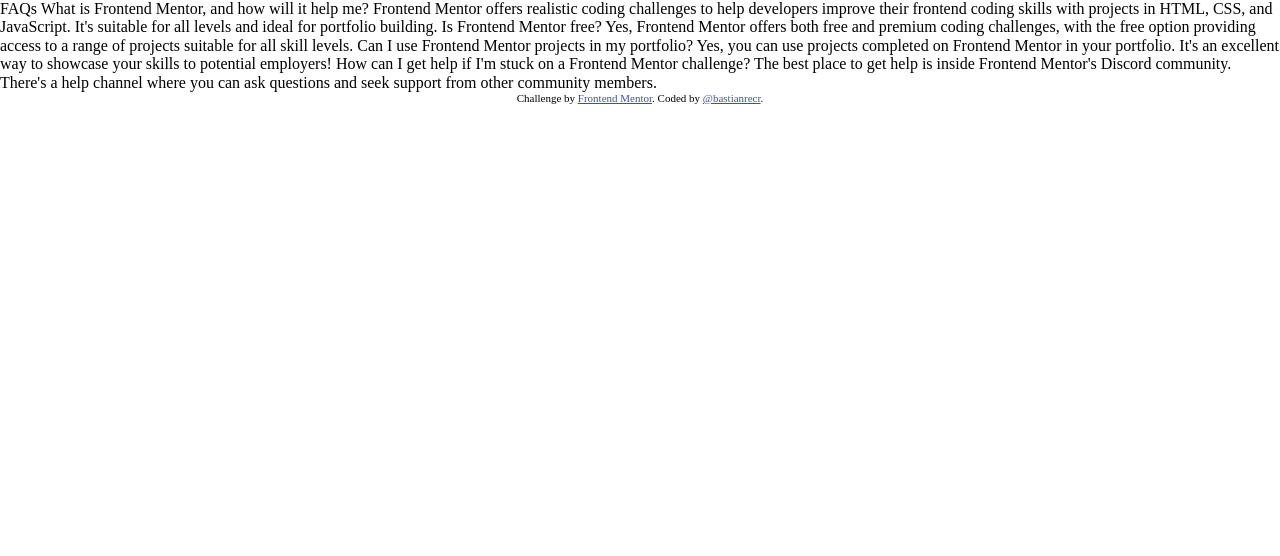
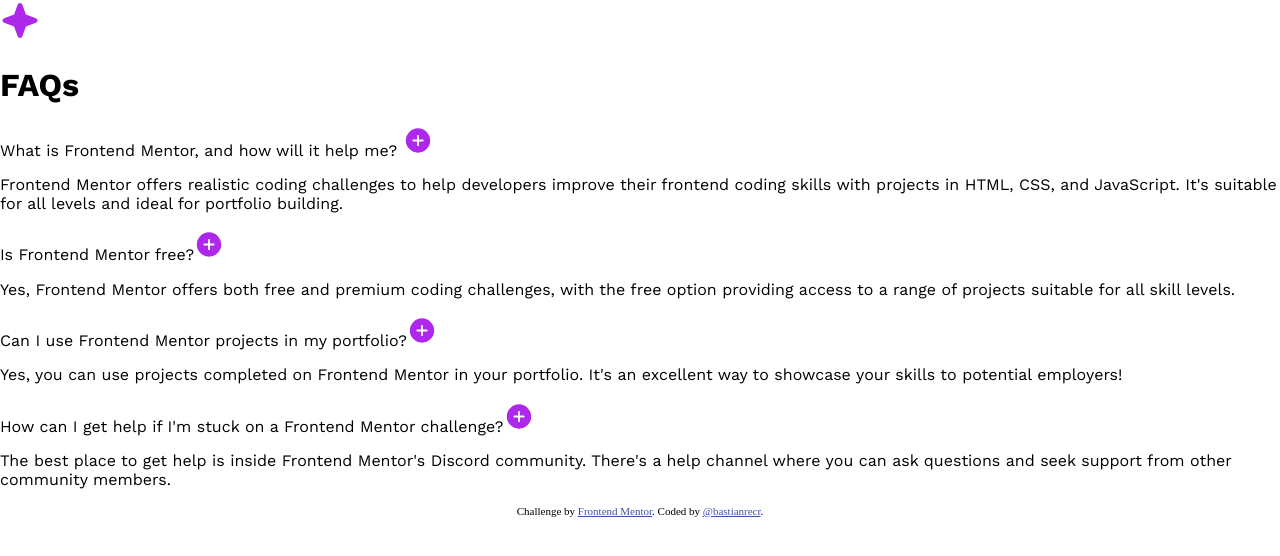
Before and after one commit to bastianrecr/faq-accordion-fm, a plain HTML site: page index.html in a window 1280 px wide. Drawn offline with Linux system fonts and the light colour scheme.

Commit message:
complete initial markdown and create page and faq-card blocks which will compose the page

```diff
--- a/blocks/attribution.css
+++ b/blocks/attribution.css
@@ -2,6 +2,6 @@
   font-size: 11px;
   text-align: center;
 }
-.attribution a {
+.attribution__link {
   color: hsl(228, 45%, 44%);
 }
--- /dev/null
+++ b/blocks/faq-card.css
@@ -0,0 +1,8 @@
+.faq-card__question {
+  all: unset;
+  cursor: pointer;
+}
+
+.faq-card__question:hover {
+  color: #ad28eb;
+}
--- /dev/null
+++ b/blocks/page.css
@@ -0,0 +1,3 @@
+.page {
+  font-family: "WorkSans", sans-serif;
+}
--- a/index.html
+++ b/index.html
@@ -14,25 +14,99 @@
     <style></style>
   </head>
   <body>
-    FAQs What is Frontend Mentor, and how will it help me? Frontend Mentor
-    offers realistic coding challenges to help developers improve their frontend
-    coding skills with projects in HTML, CSS, and JavaScript. It's suitable for
-    all levels and ideal for portfolio building. Is Frontend Mentor free? Yes,
-    Frontend Mentor offers both free and premium coding challenges, with the
-    free option providing access to a range of projects suitable for all skill
-    levels. Can I use Frontend Mentor projects in my portfolio? Yes, you can use
-    projects completed on Frontend Mentor in your portfolio. It's an excellent
-    way to showcase your skills to potential employers! How can I get help if
-    I'm stuck on a Frontend Mentor challenge? The best place to get help is
-    inside Frontend Mentor's Discord community. There's a help channel where you
-    can ask questions and seek support from other community members.
+    <div class="page">
+      <main class="faq-card">
+        <div class="faq-card__header">
+          <img
+            src="./assets/images/icon-star.svg"
+            alt="A Star Icon"
+            class="faq-card__header-icon"
+          />
+          <h1 class="faq-card__heading">FAQs</h1>
+        </div>
+        <div class="faq-card__item">
+          <button class="faq-card__question">
+            <span class="faq-card__question-text"
+              >What is Frontend Mentor, and how will it help me?</span
+            >
+            <img
+              src="./assets/images/icon-plus.svg"
+              alt="Expand Answer"
+              class="faq-card__icon"
+            />
+          </button>
+          <p class="faq-card__answer">
+            Frontend Mentor offers realistic coding challenges to help
+            developers improve their frontend coding skills with projects in
+            HTML, CSS, and JavaScript. It's suitable for all levels and ideal
+            for portfolio building.
+          </p>
+        </div>
+        <div class="faq-card__item">
+          <button class="faq-card__question">
+            <span class="faq-card__question-text">Is Frontend Mentor free?</span
+            ><img
+              src="./assets/images/icon-plus.svg"
+              alt="Expand Answer"
+              class="faq-card__icon"
+            />
+          </button>
+          <p class="faq-card__answer">
+            Yes, Frontend Mentor offers both free and premium coding challenges,
+            with the free option providing access to a range of projects
+            suitable for all skill levels.
+          </p>
+        </div>
+        <div class="faq-card__item">
+          <button class="faq-card__question">
+            <span class="faq-card__question-text"
+              >Can I use Frontend Mentor projects in my portfolio?</span
+            ><img
+              src="./assets/images/icon-plus.svg"
+              alt="Expand Answer"
+              class="faq-card__icon"
+            />
+          </button>
+          <p class="faq-card__answer">
+            Yes, you can use projects completed on Frontend Mentor in your
+            portfolio. It's an excellent way to showcase your skills to
+            potential employers!
+          </p>
+        </div>
+        <div class="faq-card__item">
+          <button class="faq-card__question">
+            <span class="faq-card__question-text"
+              >How can I get help if I'm stuck on a Frontend Mentor
+              challenge?</span
+            ><img
+              src="./assets/images/icon-plus.svg"
+              alt="Expand Answer"
+              class="faq-card__icon"
+            />
+          </button>
+          <p class="faq-card__answer">
+            The best place to get help is inside Frontend Mentor's Discord
+            community. There's a help channel where you can ask questions and
+            seek support from other community members.
+          </p>
+        </div>
+      </main>
+    </div>
 
     <div class="attribution">
       Challenge by
-      <a href="https://www.frontendmentor.io?ref=challenge" target="_blank"
+      <a
+        href="https://www.frontendmentor.io?ref=challenge"
+        target="_blank"
+        class="attribution__link"
         >Frontend Mentor</a
       >. Coded by
-      <a href="https://bastianrecr.github.io/" target="_blank">@bastianrecr</a>.
+      <a
+        href="https://bastianrecr.github.io/"
+        target="_blank"
+        class="attribution__link"
+        >@bastianrecr</a
+      >.
     </div>
   </body>
 </html>
--- a/pages/index.css
+++ b/pages/index.css
@@ -2,4 +2,8 @@
 
 @import url("../vendor/fonts.css");
 
+@import url("../blocks/page.css");
+
+@import url("../blocks/faq-card.css");
+
 @import url("../blocks/attribution.css"); /* Keep attribution at the end*/
```
